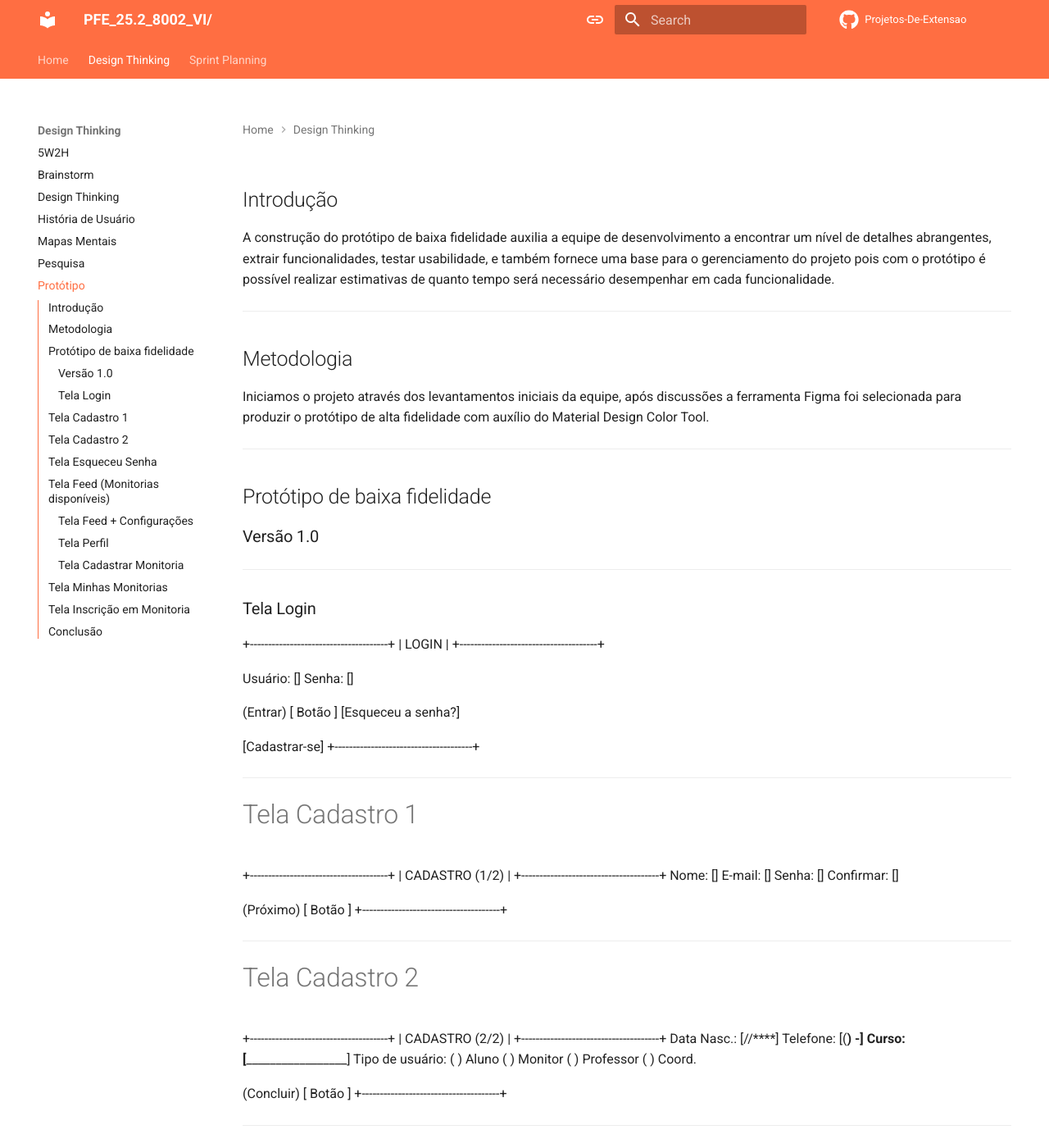
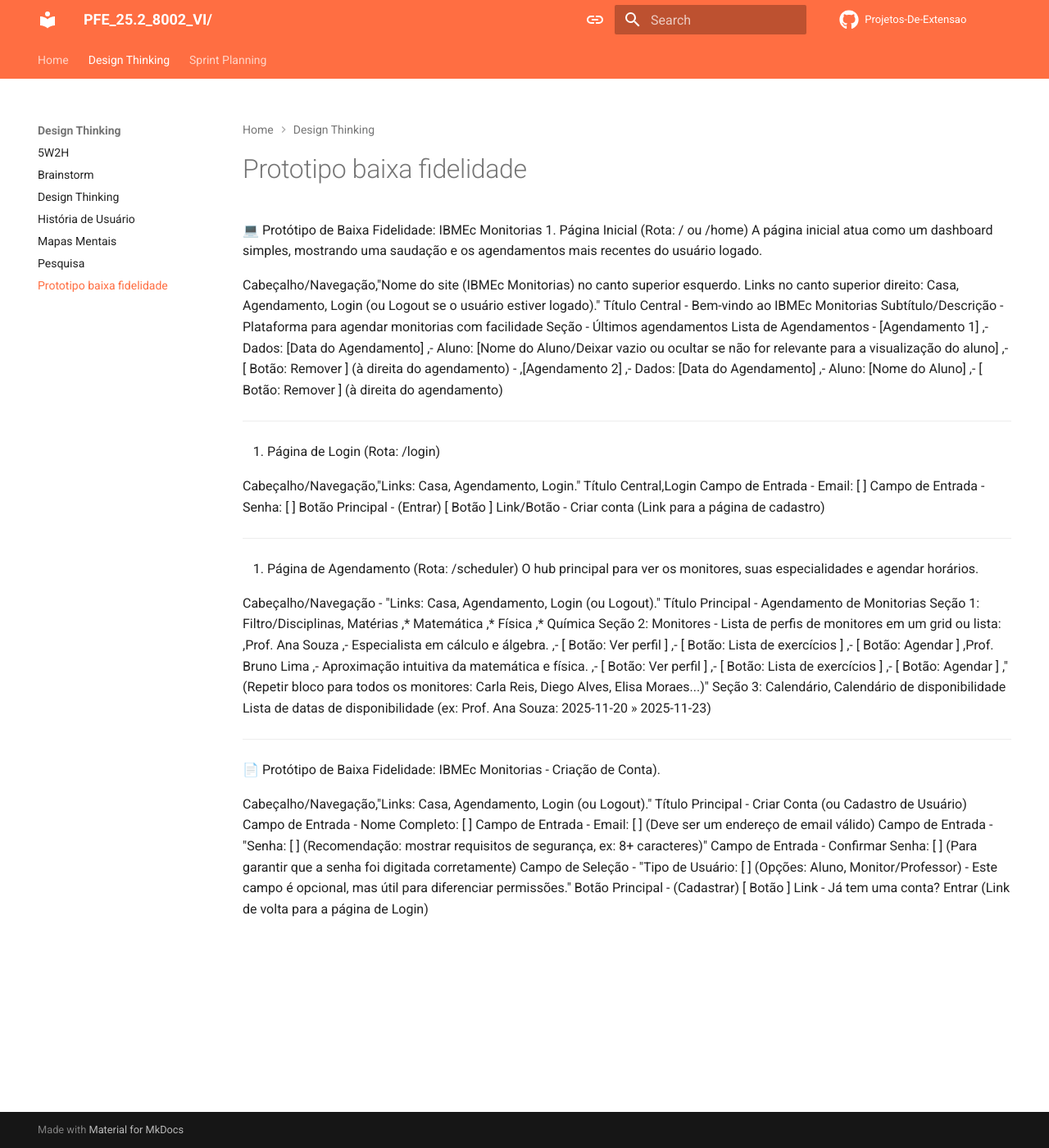
Before and after one commit to Projetos-de-Extensao/PFE_25.2_8002_VI, an MkDocs documentation site: the page built from docs/_Design Thinking/prototipo_baixa_fidelidade.md, in a window 1280 px wide and 1400 px high. Shown: the whole window at 82% size. Built offline with MkDocs 1.6.1 and Material for MkDocs 9.7.7, drawn with Linux system fonts in a browser that asks for light colours; some of the changed text lies outside the part shown.

Commit message:
Update prototipo_baixa_fidelidade.md

```diff
--- a/docs/_Design Thinking/prototipo_baixa_fidelidade.md
+++ b/docs/_Design Thinking/prototipo_baixa_fidelidade.md
@@ -1,210 +1,64 @@
----
-id: prototipo
-title: Protótipo
----
+💻 Protótipo de Baixa Fidelidade: IBMEc Monitorias
+1. Página Inicial (Rota: / ou /home)
+A página inicial atua como um dashboard simples, mostrando uma saudação e os agendamentos mais recentes do usuário logado.
 
-## Introdução
-A construção do protótipo de baixa fidelidade auxilia a equipe de desenvolvimento a encontrar um nível de detalhes abrangentes, extrair funcionalidades, testar usabilidade, e também fornece uma base para o gerenciamento do projeto pois com o protótipo é possível realizar estimativas de quanto tempo será necessário desempenhar em cada funcionalidade.
+Cabeçalho/Navegação,"Nome do site (IBMEc Monitorias) no canto superior esquerdo. Links no canto superior direito: Casa, Agendamento, Login (ou Logout se o usuário estiver logado)."
+Título Central - Bem-vindo ao IBMEc Monitorias
+Subtítulo/Descrição - Plataforma para agendar monitorias com facilidade
+Seção - Últimos agendamentos
+Lista de Agendamentos - [Agendamento 1]
+,- Dados: [Data do Agendamento]
+,- Aluno: [Nome do Aluno/Deixar vazio ou ocultar se não for relevante para a visualização do aluno]
+,- [ Botão: Remover ] (à direita do agendamento)
+   -  ,[Agendamento 2]
+,- Dados: [Data do Agendamento]
+,- Aluno: [Nome do Aluno]
+,- [ Botão: Remover ] (à direita do agendamento)
+------------------------------------------------------------------------------------------------------------------
 
----
+2. Página de Login (Rota: /login)
 
-## Metodologia
-Iniciamos o projeto através dos levantamentos iniciais da equipe, após discussões a ferramenta Figma foi selecionada para produzir o protótipo de alta fidelidade com auxílio do Material Design Color Tool.
+Cabeçalho/Navegação,"Links: Casa, Agendamento, Login."
+Título Central,Login
+Campo de Entrada - Email: [ ]
+Campo de Entrada - Senha: [ ]
+Botão Principal - (Entrar) [ Botão ]
+Link/Botão - Criar conta (Link para a página de cadastro)
+-----------------------------------------------------------------------------------------------------------------
 
----
+3. Página de Agendamento (Rota: /scheduler)
+O hub principal para ver os monitores, suas especialidades e agendar horários.
 
-## Protótipo de baixa fidelidade
+Cabeçalho/Navegação - "Links: Casa, Agendamento, Login (ou Logout)."
+Título Principal - Agendamento de Monitorias
+Seção 1: Filtro/Disciplinas, Matérias
+,* Matemática
+,* Física
+,* Química
+Seção 2: Monitores - Lista de perfis de monitores em um grid ou lista:
+,Prof. Ana Souza
+,- Especialista em cálculo e álgebra.
+,- [ Botão: Ver perfil ]
+,- [ Botão: Lista de exercícios ]
+,- [ Botão: Agendar ]
+,Prof. Bruno Lima
+,- Aproximação intuitiva da matemática e física.
+,- [ Botão: Ver perfil ]
+,- [ Botão: Lista de exercícios ]
+,- [ Botão: Agendar ]
+,"(Repetir bloco para todos os monitores: Carla Reis, Diego Alves, Elisa Moraes...)"
+Seção 3: Calendário, Calendário de disponibilidade
+Lista de datas de disponibilidade (ex: Prof. Ana Souza: 2025-11-20 » 2025-11-23)
+---------------------------------------------------------------------------------------------------------------
 
-### Versão 1.0
+📄 Protótipo de Baixa Fidelidade: IBMEc Monitorias - Criação de Conta).
 
----
-
-###  Tela Login
-+--------------------------------------+
-| LOGIN |
-+--------------------------------------+
-
-Usuário: []
-Senha: []
-
-(Entrar) [ Botão ]
-[Esqueceu a senha?]
-
-[Cadastrar-se]
-+--------------------------------------+
-
-
-
----
-
-#  Tela Cadastro 1
-+--------------------------------------+
-| CADASTRO (1/2) |
-+--------------------------------------+
-Nome: []
-E-mail: []
-Senha: []
-Confirmar: []
-
-(Próximo) [ Botão ]
-+--------------------------------------+
-
-
----
-
-#  Tela Cadastro 2
-+--------------------------------------+
-| CADASTRO (2/2) |
-+--------------------------------------+
-Data Nasc.: [//****]
-Telefone: [(__) -]
-Curso: [___________________]
-Tipo de usuário:
-( ) Aluno ( ) Monitor
-( ) Professor ( ) Coord.
-
-(Concluir) [ Botão ]
-+--------------------------------------+
-
-
----
-
-#  Tela Esqueceu Senha
-+--------------------------------------+
-| ESQUECEU A SENHA? |
-+--------------------------------------+
-Digite seu e-mail para redefinir:
-
-[__________________________]
-
-(Enviar link) [ Botão ]
-+--------------------------------------+
-
-
----
-
-#  Tela Feed (Monitorias disponíveis)
-+--------------------------------------+
-| FEED DE MONITORIAS |
-+--------------------------------------+
-[Barra superior com logo + menu]
-
-Card Monitoria 1:
-Disciplina: Cálculo I
-Monitor: João Silva
-Horário: Seg/Qua 14h
-[Inscrever-se]
-
-Card Monitoria 2:
-Disciplina: Programação
-Monitor: Ana Souza
-Horário: Ter/Qui 16h
-[Inscrever-se]
-
-(... outras monitorias ...)
-+--------------------------------------+
-
-
-
----
-
-###  Tela Feed + Configurações
-+--------------------------------------+
-| FEED + MENU CONFIGURAÇÕES |
-+--------------------------------------+
-[Ícone Config ⚙️ no canto superior]
-
-Listagem das monitorias (igual ao Feed)
-+--------------------------------------+
-
-
-
----
-
-###  Tela Perfil
-+--------------------------------------+
-| PERFIL |
-+--------------------------------------+
-[Foto/Avatar]
-
-Nome: Fulano da Silva
-E-mail: fulano@email.com
-Tipo de usuário: Aluno
-
-(Editar perfil) [ Botão ]
-(Minhas monitorias) [ Botão ]
-(Sair) [ Botão ]
-+--------------------------------------+
-
-
-
----
-
-###  Tela Cadastrar Monitoria
-
-**Etapa 1**
-+--------------------------------------+
-| CADASTRAR MONITORIA (1/2) |
-+--------------------------------------+
-Disciplina: []
-Descrição: []
-
-(Próximo) [ Botão ]
-+--------------------------------------+
-
-
-**Etapa 2**
-+--------------------------------------+
-| CADASTRAR MONITORIA (2/2) |
-+--------------------------------------+
-Horário: [Dia/Semana + Hora]
-Local: [Sala / Online Link]
-
-(Concluir) [ Botão ]
-+--------------------------------------+
-
-
-
----
-
-#  Tela Minhas Monitorias
-+--------------------------------------+
-| MINHAS MONITORIAS |
-+--------------------------------------+
-[Listagem das monitorias em que:
-
-o aluno está inscrito
-
-o monitor cadastrou
-
-Com botões: [Editar] [Excluir] ]
-+--------------------------------------+
-
-
-
----
-
-#  Tela Inscrição em Monitoria
-+--------------------------------------+
-| INSCREVER-SE NA MONITORIA |
-+--------------------------------------+
-Disciplina: Cálculo I
-Monitor: João Silva
-Horário: Seg/Qua 14h
-
-Nome do aluno: [___________]
-
-(Confirmar inscrição) [ Botão ]
-+--------------------------------------+
-
-
-
-
----
-
-# Conclusão
-O aplicativo de acompanhamento de monitorias na faculdade estabelece uma base estrutural para o seu desenvolvimento. Ao priorizar a disposição intuitiva dos elementos, as funcionalidades essenciais e os fluxos de interação adaptados para os perfis de aluno, professor, monitor e coordenador, os requisitos fundamentais do sistema foram mapeados de maneira clara, lógica e funcional.
-
-As telas propostas, incluindo login, cadastro, feed de monitorias, perfil e gerenciamento de monitorias, refletem as necessidades específicas de cada tipo de usuário, promovendo uma experiência acessível e eficiente.
-
-A definição de permissões por função reforça a segurança e a organização, garantindo que o sistema atenda a
+Cabeçalho/Navegação,"Links: Casa, Agendamento, Login (ou Logout)."
+Título Principal - Criar Conta (ou Cadastro de Usuário)
+Campo de Entrada - Nome Completo: [ ]
+Campo de Entrada - Email: [ ] (Deve ser um endereço de email válido)
+Campo de Entrada - "Senha: [ ] (Recomendação: mostrar requisitos de segurança, ex: 8+ caracteres)"
+Campo de Entrada - Confirmar Senha: [ ] (Para garantir que a senha foi digitada corretamente)
+Campo de Seleção - "Tipo de Usuário: [ ] (Opções: Aluno, Monitor/Professor) - Este campo é opcional, mas útil para diferenciar permissões."
+Botão Principal - (Cadastrar) [ Botão ]
+Link - Já tem uma conta? Entrar (Link de volta para a página de Login)
```
